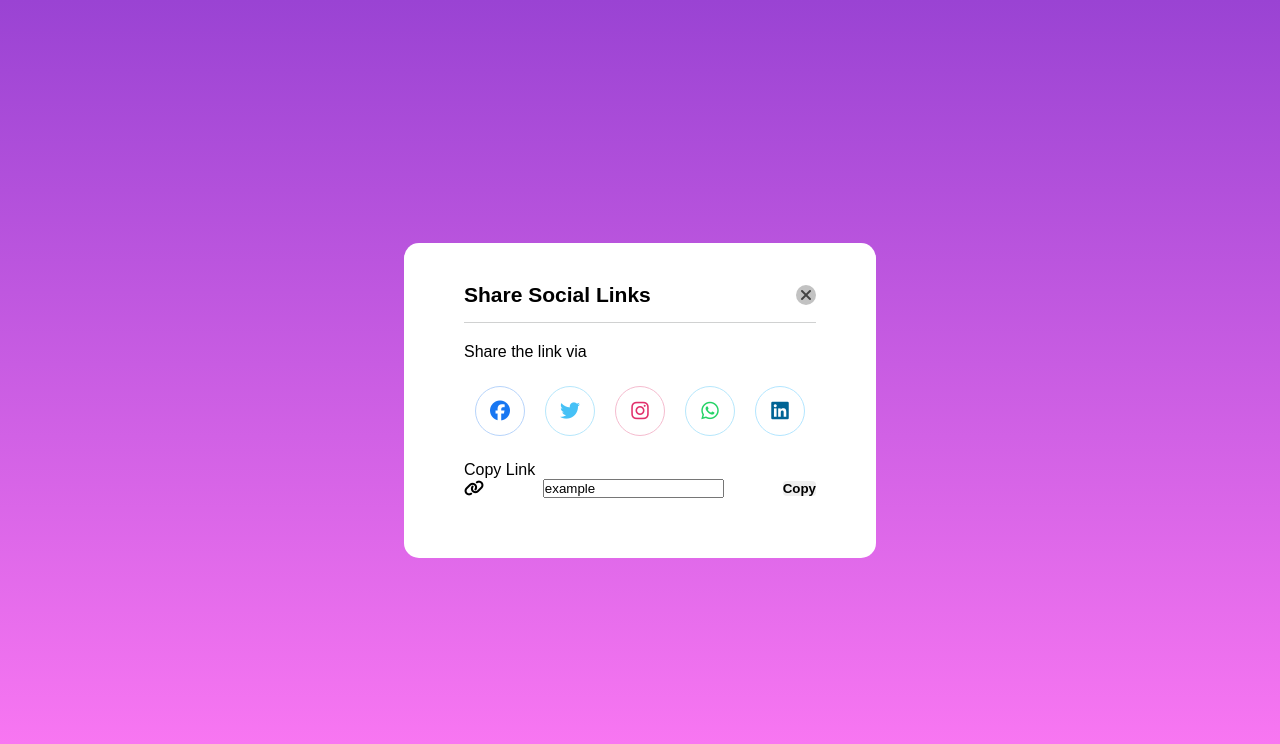
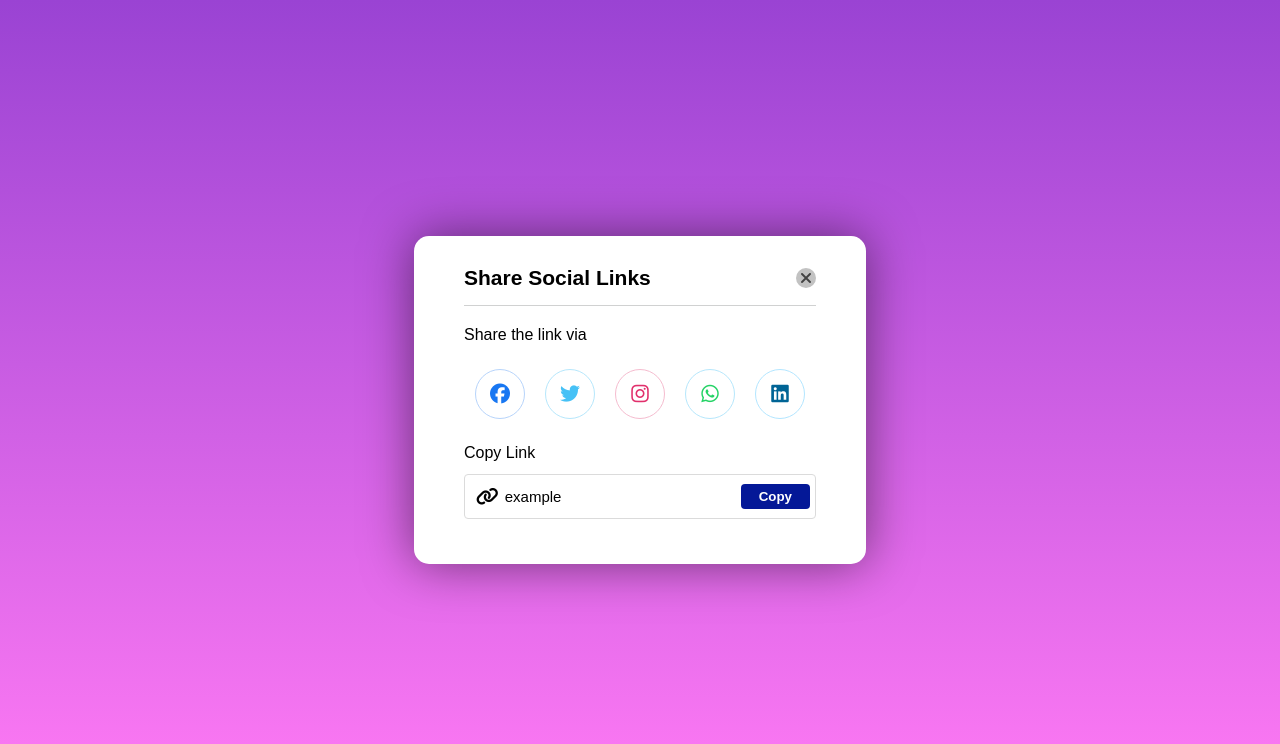
Before and after one commit to Abhishek058/Social_Links, a plain HTML site: page index.html in a window 1280 px wide. Drawn offline with Linux system fonts and the light colour scheme.

Commit message:
field styling done

```diff
--- a/style.css
+++ b/style.css
@@ -14,8 +14,9 @@ body {
 }
 .popup {
   background-color: #fff;
-  padding: 40px 60px;
+  padding: 30px 50px;
   border-radius: 15px;
+  box-shadow: 0 0 50px rgba(0, 0, 0, 0.5);
 }
 
 button {
@@ -132,9 +133,42 @@ header .close {
 }
 
 .icons a i {
-  transition: transform 0.3s ease-in-out;
+  transition: transform 0.5s ease-in-out;
 }
 
 .icons a:hover i {
   transform: scale(1.2);
 }
+
+.content .field {
+  margin: 12px 0 -5px 0;
+  height: 45px;
+  border: 1px solid #dbdbdb;
+  border-radius: 4px;
+  padding: 0 5px;
+}
+
+.field i {
+  width: 50px;
+  text-align: center;
+  font-size: 18px;
+}
+
+.field.active {
+  color: #041897;
+  border-color: #041897;
+}
+
+.field input {
+  border: none;
+  outline: none;
+  height: 100%;
+  width: 100%;
+  font-size: 15px;
+}
+
+.field button {
+  padding: 5px 18px;
+  background: #041897;
+  color: #fff;
+}
```
